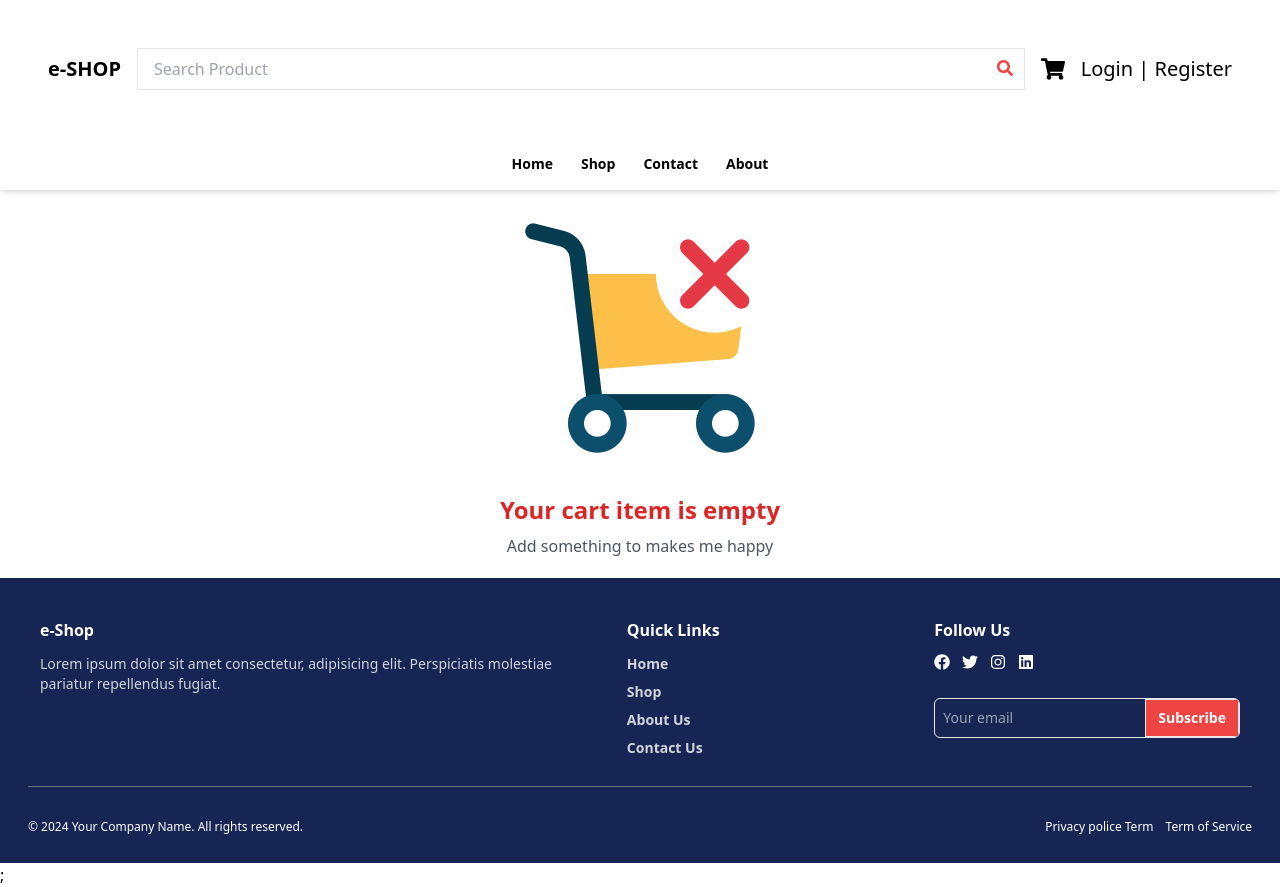
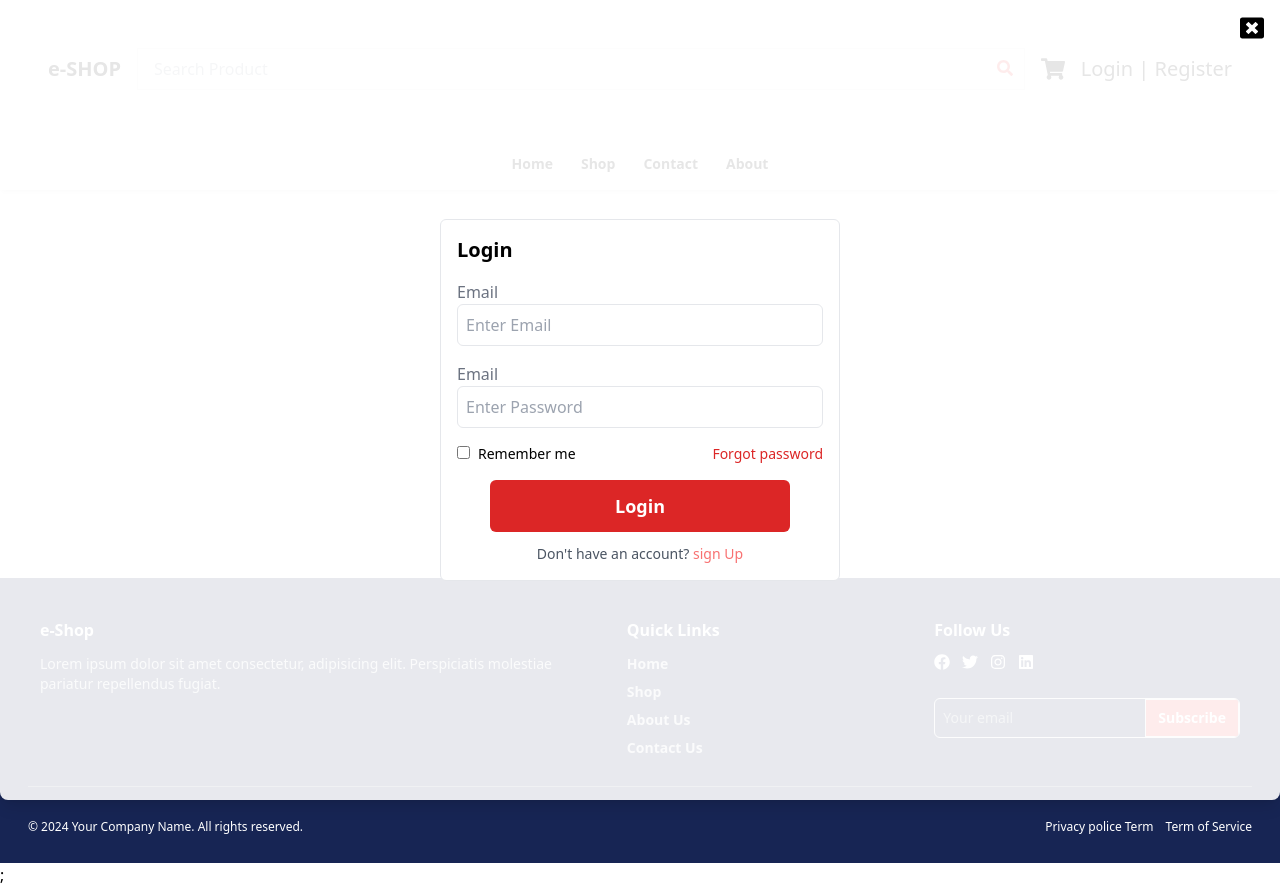
Before and after one commit to salmanulfarisvnb/ecom-rtk, a React (Vite) app: page /ecom-rtk/cart in a window 1280 px wide. Both pictures are taken after a click on the button "Login | Register". Built offline with nearby package versions, Linux system fonts and the light colour scheme.

Commit message:
login and sign up page complete

```diff
--- /dev/null
+++ b/src/components/Login.jsx
@@ -0,0 +1,58 @@
+import React from "react";
+
+const Login = ({ setLogin }) => {
+  return (
+    <div className="p-4 bg-white w-full border rounded-md max-w-[400px]">
+      <h1 className="text-xl font-black">Login</h1>
+      <form>
+        <div class="my-4">
+          <label class="text-gray-500 peer-focus:text-red-500" htmlFor="email">
+            Email
+          </label>
+          <br />
+          <input
+            id="email"
+            class="w-full hover:ring-2 p-2 border rounded-md outline-none peer"
+            type="email"
+            placeholder="Enter Email"
+          />
+        </div>
+        <div class="my-4">
+          <label class="text-gray-500 peer-focus:text-red-500" htmlFor="email">
+            Email
+          </label>
+          <br />
+          <input
+            id="email"
+            class="w-full hover:ring-2 p-2 border rounded-md outline-none peer"
+            type="password"
+            placeholder="Enter Password"
+          />
+        </div>
+        <div className="flex justify-between text-sm">
+          <p>
+            <input className="mr-2" type="checkbox" name="" id="" />
+            <span>Remember me</span>
+          </p>
+          <p className="text-red-600 hover:underline">Forgot password</p>
+        </div>
+        <div className="flex items-center justify-center mt-4">
+          <button className="w-full p-3 text-lg hover:bg-white transition-all font-black hover:text-red-600 hover:ring-2 ring-blue-600 active:text-transparent text-white bg-red-600 rounded-md max-w-[300px]">
+            Login
+          </button>
+        </div>
+        <p className="mt-3 text-sm text-center text-gray-600 ">
+          Don't have an account?{" "}
+          <span
+            onClick={() => setLogin(false)}
+            className="text-red-400 hover:underline"
+          >
+            sign Up
+          </span>
+        </p>
+      </form>
+    </div>
+  );
+};
+
+export default Login;
--- a/src/components/Navbar.jsx
+++ b/src/components/Navbar.jsx
@@ -1,10 +1,15 @@
-import React from "react";
+import React, { useState } from "react";
 import { FaSearch, FaShoppingCart, FaUser } from "react-icons/fa";
 import { useSelector } from "react-redux";
 import { Link, NavLink } from "react-router-dom";
+import Model from "./Model";
+import Login from "./Login";
+import Register from "./Register";
 
 const Navbar = () => {
-  const {cart} = useSelector(state=>state.cart)
+  const { cart } = useSelector((state) => state.cart);
+  const [model, setModel] = useState(false);
+  const [login, setLogin] = useState(true);
   return (
     <nav className="sticky top-[-5rem] z-10 bg-white shadow-md ">
       <div className="container flex items-center justify-between p-4 mx-auto xl:p-12">
@@ -28,13 +33,15 @@ const Navbar = () => {
               {cart.length === 0 ? (
                 ""
               ) : (
-                <p className="absolute top-[-12px] right-[-8px] flex items-center justify-center text-[10px] font-black bg-yellow-300 rounded-full w-full h-full ftext-white rig justify-centerht-0">
+                <p className="absolute top-[-12px] right-[-8px] flex items-center justify-center text-[10px] font-black bg-yellow-300 rounded-full w-full h-full ">
                   {cart.length}
                 </p>
               )}
             </div>
           </Link>
-          <button className="hidden md:block">Login | Register</button>
+          <button onClick={() => setModel(true)} className="hidden md:block">
+            Login | Register
+          </button>
           <button className="block md:hidden">
             <FaUser className="text-lg " />
           </button>
@@ -46,6 +53,13 @@ const Navbar = () => {
         <NavLink to={"contact"}>Contact</NavLink>
         <NavLink to={"about"}>About</NavLink>
       </div>
+      <Model model={model} setModel={setModel}>
+        {login ? (
+          <Login setLogin={setLogin} />
+        ) : (
+          <Register setLogin={setLogin} />
+        )}
+      </Model>
     </nav>
   );
 };
--- /dev/null
+++ b/src/components/Register.jsx
@@ -0,0 +1,70 @@
+import React from "react";
+
+const Register = ({ setLogin }) => {
+  return (
+    <div className="p-4 bg-white w-full border rounded-md max-w-[400px]">
+      <h1 className="text-xl font-black">Sign Up</h1>
+      <form>
+        <div class="my-4">
+          <label class="text-gray-500 peer-focus:text-red-500" htmlFor="email">
+            Email
+          </label>
+          <br />
+          <input
+            id="text"
+            class="w-full hover:ring-2 p-2 border rounded-md outline-none peer"
+            type="text"
+            placeholder="Enter Name"
+          />
+        </div>
+        <div class="my-4">
+          <label class="text-gray-500 peer-focus:text-red-500" htmlFor="email">
+            Email
+          </label>
+          <br />
+          <input
+            id="email"
+            class="w-full hover:ring-2 p-2 border rounded-md outline-none peer"
+            type="email"
+            placeholder="Enter Email"
+          />
+        </div>
+        <div class="my-4">
+          <label class="text-gray-500 peer-focus:text-red-500" htmlFor="email">
+            Email
+          </label>
+          <br />
+          <input
+            id="email"
+            class="w-full hover:ring-2 p-2 border rounded-md outline-none peer"
+            type="password"
+            placeholder="Enter Password"
+          />
+        </div>
+        <div className="flex justify-between text-sm">
+          <p>
+            <input className="mr-2" type="checkbox" name="" id="" />
+            <span>Remember me</span>
+          </p>
+          <p className="text-red-600 hover:underline">Forgot password</p>
+        </div>
+        <div className="flex items-center justify-center mt-4">
+          <button className="w-full p-3 text-lg hover:bg-white transition-all font-black hover:text-red-600 hover:ring-2 ring-blue-600 active:text-transparent text-white bg-red-600 rounded-md max-w-[300px]">
+            Sign Up
+          </button>
+        </div>
+        <p className="mt-3 text-sm text-center text-gray-600 ">
+          Don't have an account?{" "}
+          <span
+            onClick={() => setLogin(true)}
+            className="text-red-400 hover:underline"
+          >
+            login
+          </span>
+        </p>
+      </form>
+    </div>
+  );
+};
+
+export default Register;
```
